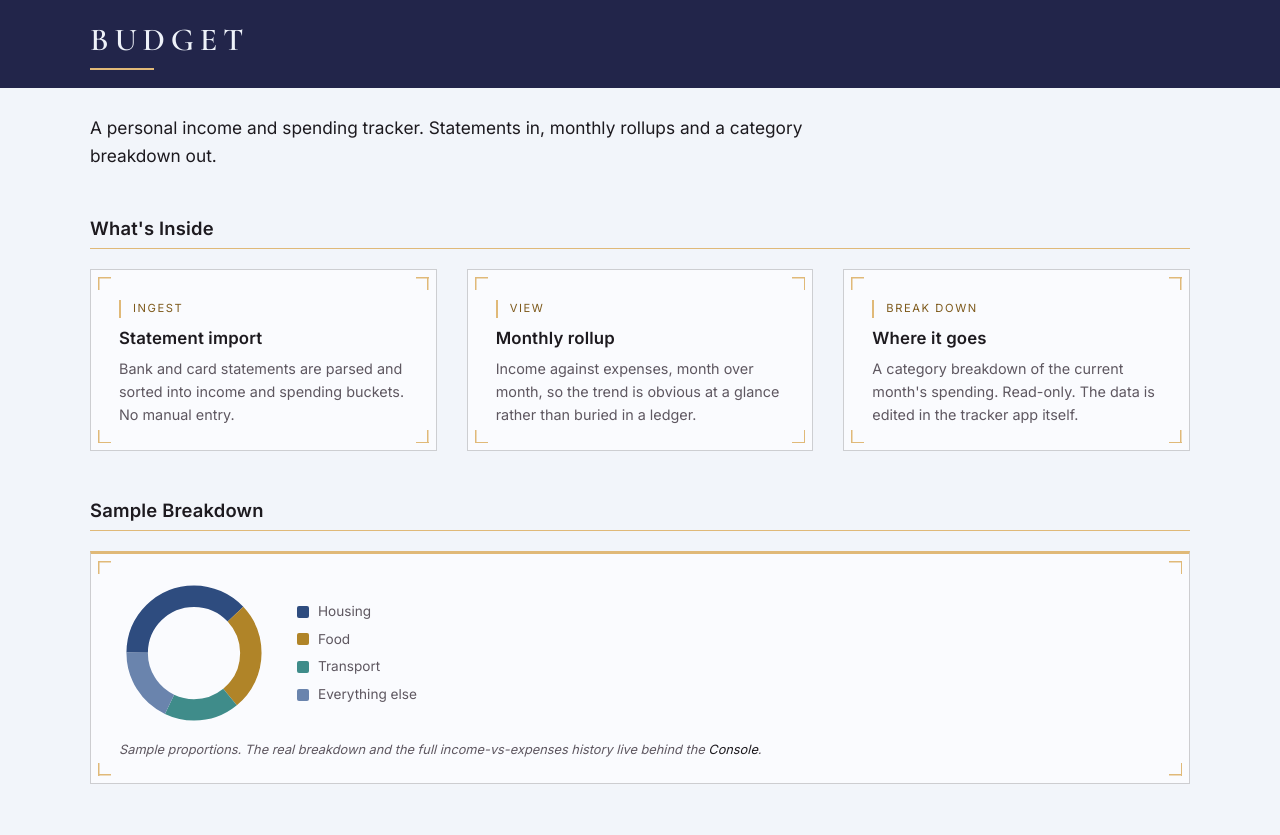
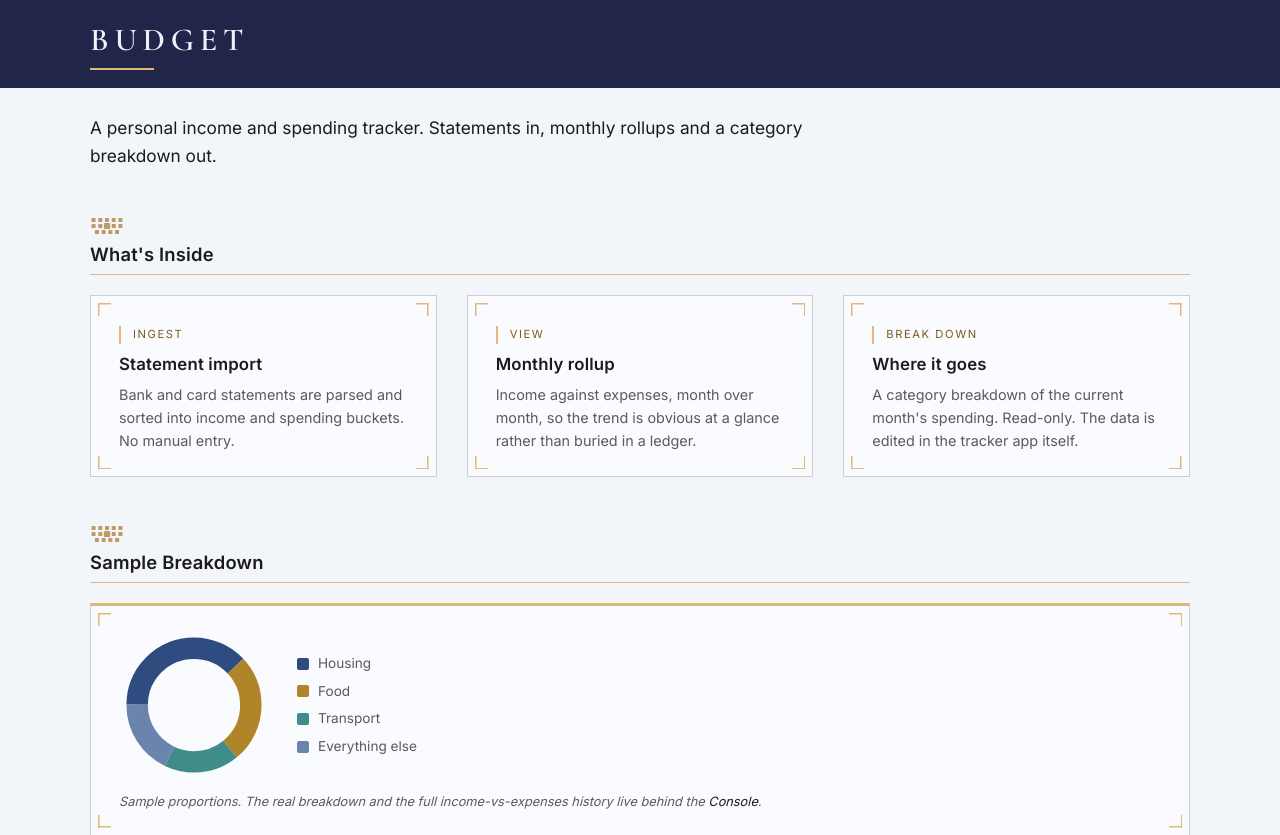
Before and after one commit to mrsisterbob/montelattice-site, a Flask app: page /budget in a window 1280 px wide. Shown: the part 82-917 px from the top of the page. Run offline with Flask 3, Linux system fonts and the light colour scheme.

Commit message:
TASK-19: Section headings carry a small glyph of the settled tool grid
Co-Authored-By: Claude Sonnet 5.5 <noreply@anthropic.com>
Claude-Session: https://claude.ai/code/session_01KETwMbhUzseBpSFpVWCYnQ

```diff
--- a/static/css/rapture.css
+++ b/static/css/rapture.css
@@ -135,6 +135,21 @@ p:last-child { margin-bottom: 0; }
   padding-bottom: 8px;
   border-bottom: 1px solid var(--brass);
   margin-bottom: 20px;
+}
+
+/* Section ornament: the settled tool grid as a small static glyph above each section heading.
+   A mask, so the colour is the --brass token and follows the theme; a pseudo-element is not read
+   by screen readers. The private Console is excluded below: its headings sit under .console, and
+   the login card's heading is the only .section-heading that is a direct child of a .data-card. */
+.section-heading::before {
+  content: "";
+  display: block;
+  width: 34px;
+  height: 18px;
+  margin-bottom: 8px;
+  background-color: var(--brass-warm);  /* tokens.css: marks larger than a hairline take --brass-warm */
+  -webkit-mask: url("../img/lattice-glyph.svg") no-repeat left center / contain;
+  mask: url("../img/lattice-glyph.svg") no-repeat left center / contain;
 }
 
 /* --- Sunburst / chevron divider (the one decorative motif) --- */
@@ -669,6 +684,8 @@ canvas { max-width: 100%; }
 .console { background: var(--paper); }
 .console { color: var(--ink); }
 .console .section-heading { color: var(--ink); }
+.console .section-heading::before,
+.data-card > .section-heading::before { display: none; }
 
 /* Section header with a freshness stamp on the right */
 .console .sec-head {
```
Also changed, not shown: static/css/profile.css (+14 -0 lines), tests/test_section_glyph.py (added, +90 -0 lines), static/img/lattice-glyph.svg (added).
